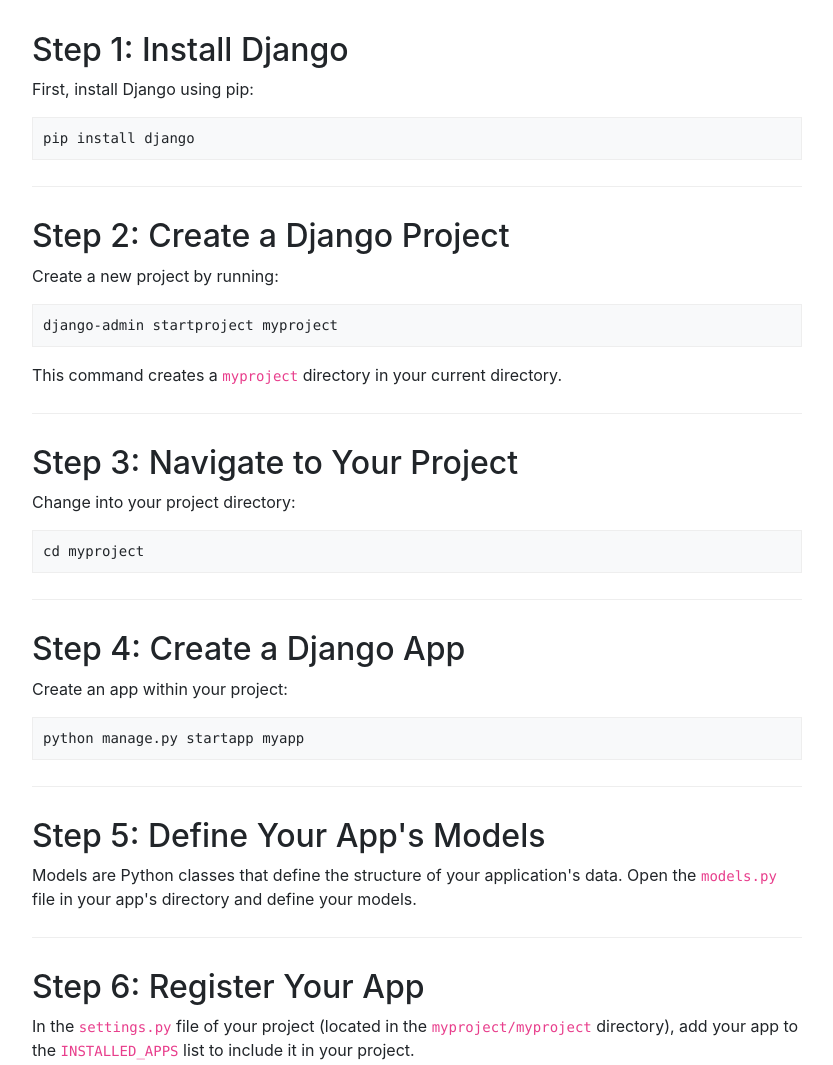
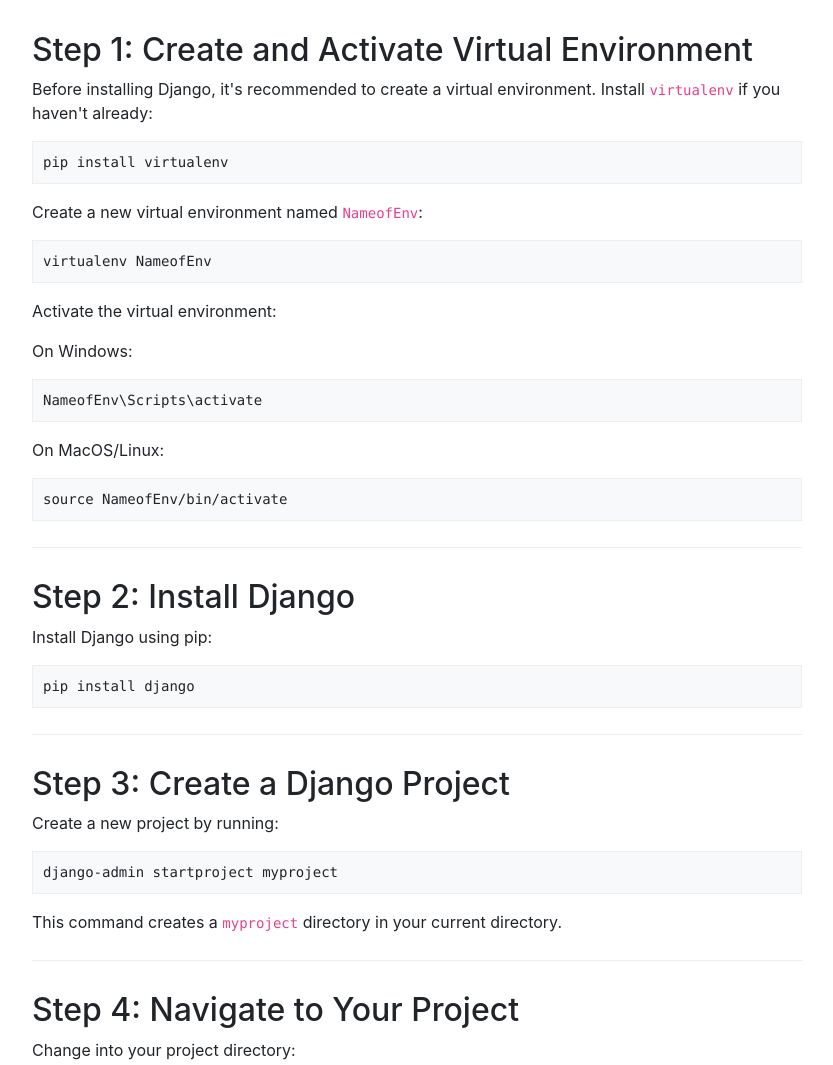
Before and after one commit to tm-LBenson/django-instructions, a plain HTML site: page index.html in a window 1280 px wide. Shown: the part 119-1184 px from the top of the page, without its empty margins (223-1056 px from the left). Drawn offline with nearby package versions, Linux system fonts and the light colour scheme.

Commit message:
Update index.html

```diff
--- a/index.html
+++ b/index.html
@@ -29,44 +29,58 @@
 <div class="container">
     <h1 class="mb-4">Django Project Setup and Deployment Guide</h1>
 
-    <!-- Step 1: Install Django -->
+    <!-- Step 1: Create and Activate Virtual Environment -->
     <div class="step">
-        <h2>Step 1: Install Django</h2>
-        <p>First, install Django using pip:</p>
+        <h2>Step 1: Create and Activate Virtual Environment</h2>
+        <p>Before installing Django, it's recommended to create a virtual environment. Install <code>virtualenv</code> if you haven't already:</p>
+        <pre><code>pip install virtualenv</code></pre>
+        <p>Create a new virtual environment named <code>NameofEnv</code>:</p>
+        <pre><code>virtualenv NameofEnv</code></pre>
+        <p>Activate the virtual environment:</p>
+        <p>On Windows:</p>
+        <pre><code>NameofEnv\Scripts\activate</code></pre>
+        <p>On MacOS/Linux:</p>
+        <pre><code>source NameofEnv/bin/activate</code></pre>
+    </div>
+
+    <!-- Step 2: Install Django -->
+    <div class="step">
+        <h2>Step 2: Install Django</h2>
+        <p>Install Django using pip:</p>
         <pre><code>pip install django</code></pre>
     </div>
 
-    <!-- Step 2: Create a Django Project -->
+    <!-- Step 3: Create a Django Project -->
     <div class="step">
-        <h2>Step 2: Create a Django Project</h2>
+        <h2>Step 3: Create a Django Project</h2>
         <p>Create a new project by running:</p>
         <pre><code>django-admin startproject myproject</code></pre>
         <p>This command creates a <code>myproject</code> directory in your current directory.</p>
     </div>
 
-    <!-- Step 3: Navigate to Your Project -->
+    <!-- Step 4: Navigate to Your Project -->
     <div class="step">
-        <h2>Step 3: Navigate to Your Project</h2>
+        <h2>Step 4: Navigate to Your Project</h2>
         <p>Change into your project directory:</p>
         <pre><code>cd myproject</code></pre>
     </div>
 
-    <!-- Step 4: Create a Django App -->
+    <!-- Step 5: Create a Django App -->
     <div class="step">
-        <h2>Step 4: Create a Django App</h2>
+        <h2>Step 5: Create a Django App</h2>
         <p>Create an app within your project:</p>
         <pre><code>python manage.py startapp myapp</code></pre>
     </div>
 
-    <!-- Step 5: Define Your App's Models -->
+    <!-- Step 6: Define Your App's Models -->
     <div class="step">
-        <h2>Step 5: Define Your App's Models</h2>
+        <h2>Step 6: Define Your App's Models</h2>
         <p>Models are Python classes that define the structure of your application's data. Open the <code>models.py</code> file in your app's directory and define your models.</p>
     </div>
 
-    <!-- Step 6: Register Your App -->
+    <!-- Step 7: Register Your App -->
     <div class="step">
-        <h2>Step 6: Register Your App</h2>
+        <h2>Step 7: Register Your App</h2>
         <p>In the <code>settings.py</code> file of your project (located in the <code>myproject/myproject</code> directory), add your app to the <code>INSTALLED_APPS</code> list to include it in your project.</p>
         <pre><code>INSTALLED_APPS = [
     ...
@@ -74,30 +88,30 @@
 ]</code></pre>
     </div>
 
-    <!-- Step 7: Migrate the Database -->
+    <!-- Step 8: Migrate the Database -->
     <div class="step">
-        <h2>Step 7: Migrate the Database</h2>
+        <h2>Step 8: Migrate the Database</h2>
         <p>Run the following command to apply migrations:</p>
         <pre><code>python manage.py migrate</code></pre>
     </div>
 
-    <!-- Step 8: Create Superuser -->
+    <!-- Step 9: Create Superuser -->
     <div class="step">
-        <h2>Step 8: Create Superuser</h2>
+        <h2>Step 9: Create Superuser</h2>
         <p>Create an administrative user for the admin site:</p>
         <pre><code>python manage.py createsuperuser</code></pre>
     </div>
 
-    <!-- Step 9: Run the Development Server -->
+    <!-- Step 10: Run the Development Server -->
     <div class="step">
-        <h2>Step 9: Run the Development Server</h2>
+        <h2>Step 10: Run the Development Server</h2>
         <p>Start the development server to see your project in action:</p>
         <pre><code>python manage.py runserver</code></pre>
     </div>
 
-    <!-- Step 10: Include Your App in the Project URLs -->
+    <!-- Step 11: Include Your App in the Project URLs -->
     <div class="step">
-        <h2>Step 10: Include Your App in the Project URLs</h2>
+        <h2>Step 11: Include Your App in the Project URLs</h2>
         <p>Make your app accessible through the web by including it in your project's URL patterns. In the <code>urls.py</code> file of your project, include the URL configurations of your app:</p>
         <pre><code>from django.urls import include, path
 
@@ -128,4 +142,5 @@ urlpatterns = [
 </div>
 <script src="https://stackpath.bootstrapcdn.com/bootstrap/4.5.2/js/bootstrap.min.js"></script>
 </body>
+
 </html>
```
